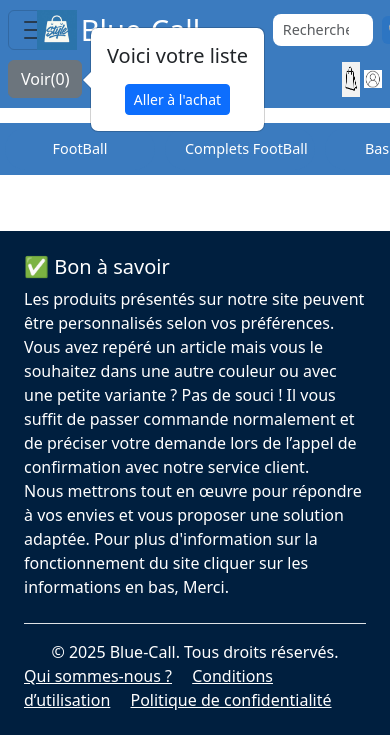
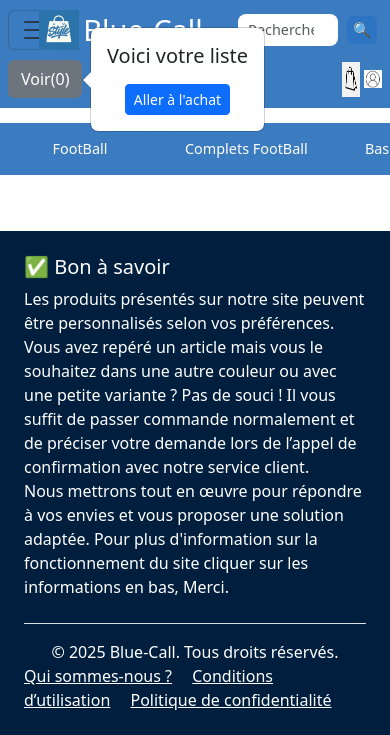
Before and after one commit to Koudousamuel/bluecall-site, a Django app: page /Maillots/ in a window 390 px wide; the page is wider, and only the part inside the window is pictured. Shown: the top 735 px of that part. Run offline with Django 5.2, Linux system fonts and the light colour scheme; data comes from the database, SQL or seed files in the repository.

Commit message:
Mise à jour du CSS pour l'affichage mobile

```diff
--- a/green/static/Green/css/stylesutilisateur.css
+++ b/green/static/Green/css/stylesutilisateur.css
@@ -175,12 +175,12 @@
     .tittle img {
         width: 7px;
         height: 7px;
-        margin-left: 5px; /* petite marge depuis le bord gauche */
+        margin-left: 10px; /* petite marge depuis le bord gauche */
     }
 
     /* Titre du site */
     .tittle h1 {
-        font-size: 0.4rem; /* taille raisonnable sur téléphone */
+        font-size: 0.2rem; /* taille raisonnable sur téléphone */
         color: white;
         font-weight: bold;
         font-family: 'Arial', sans-serif;
@@ -206,17 +206,19 @@
         display: flex;
         justify-content: center;
         padding: 3px 5px;
-        margin-left: 3;
-        flex-wrap: wrap; /* Permet à la barre de recherche de passer à la ligne si nécessaire */
+        margin-left: 0;
+        flex-wrap: nowrap; /* ✅ Garde les éléments sur une seule ligne */
+        white-space: nowrap; /* (optionnel mais renforce l'effet) */
     }
 
     /* Formulaire de recherche */
     .search-form {
         display: flex;
         align-items: center;
-        gap: 1px; /* espace entre champ et bouton */
-        width: 50%;
-        max-width: 50%; /* empêche de dépasser l’écran */
+        gap: 1px;
+        width: auto;           /* ✅ Ne pas forcer 50% si tu veux éviter le retour à la ligne */
+        max-width: none;       /* ✅ Laisse le contenu décider */
+        white-space: nowrap;   /* ✅ Garde les enfants sur une ligne */
     }
 
     /* Champ de recherche */
```
